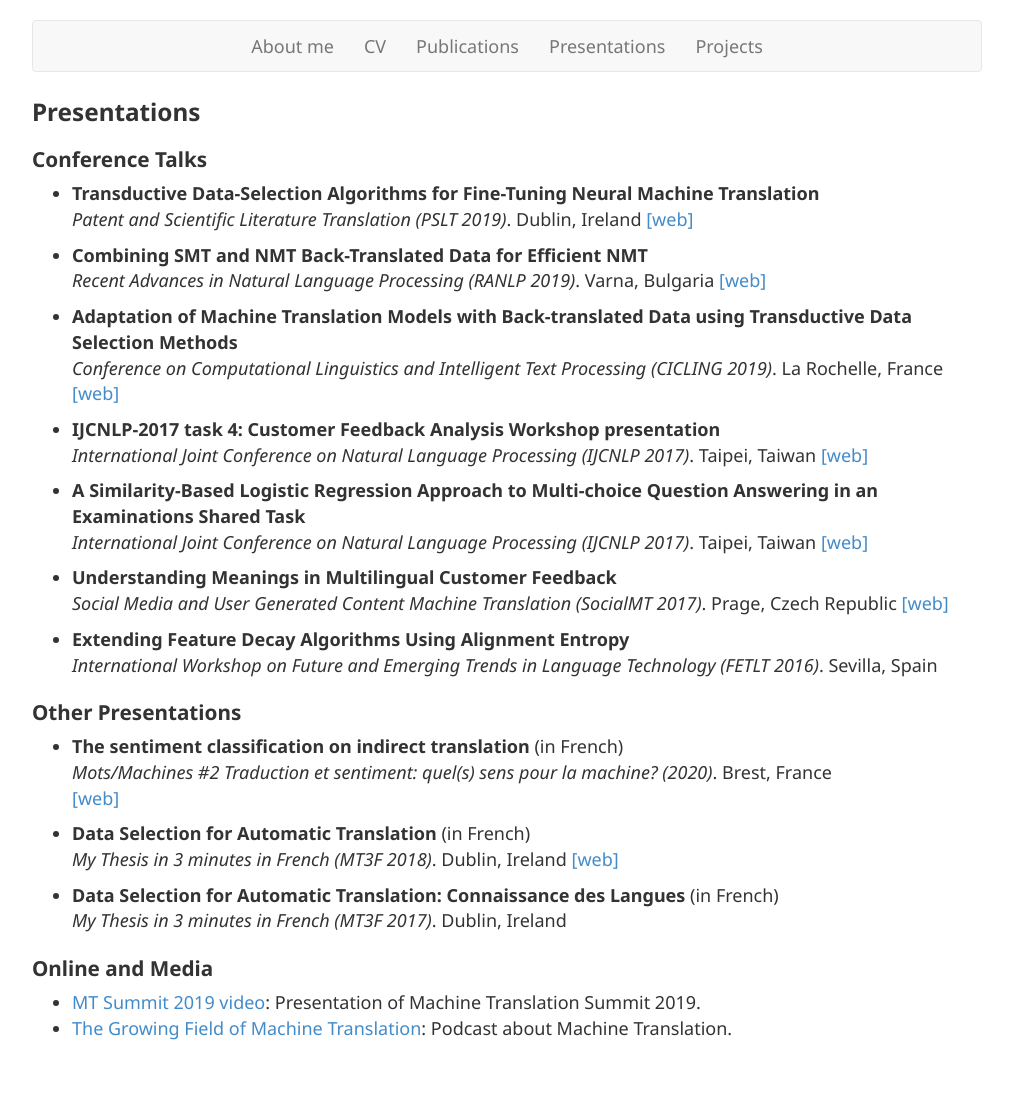
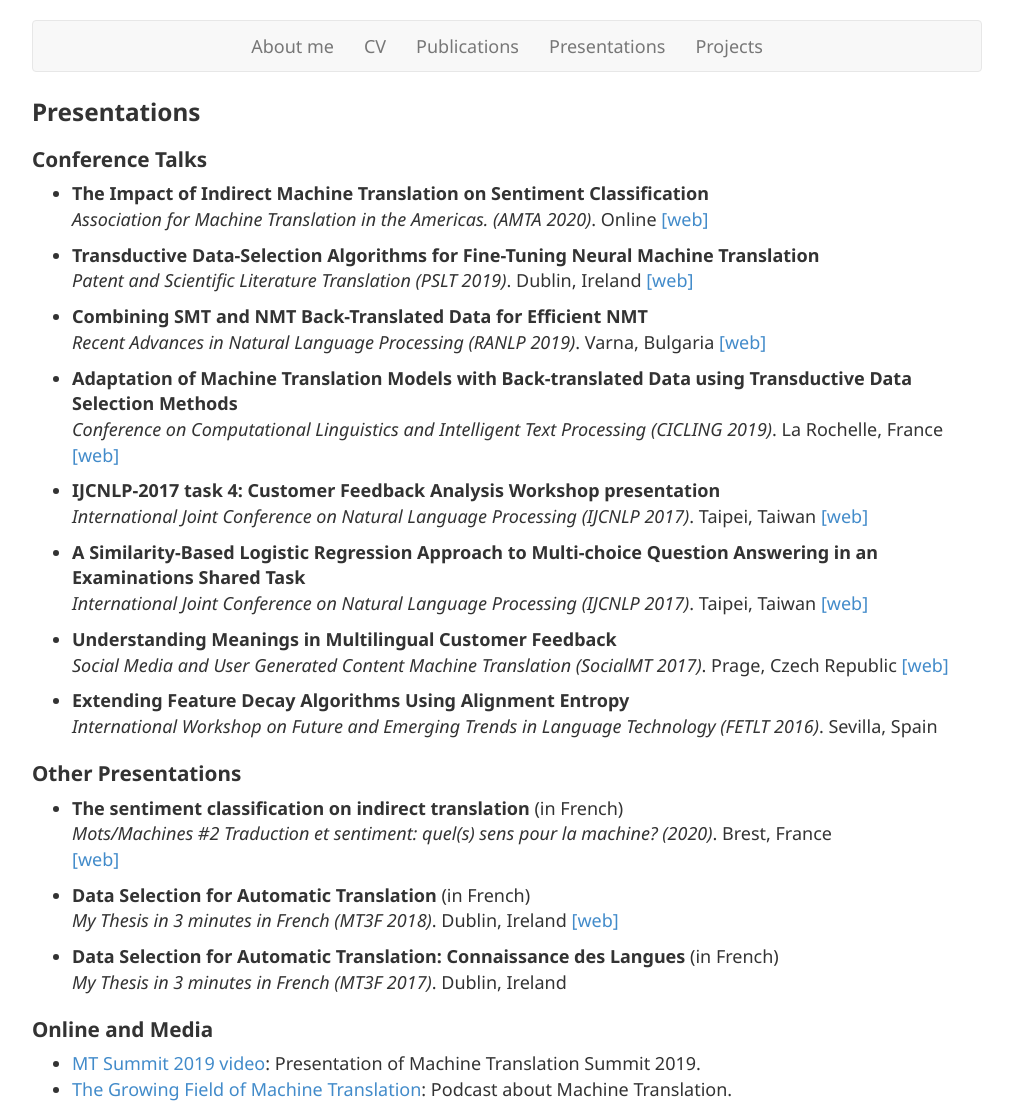
Before and after one commit to alberto-poncelas/alberto-poncelas.github.io, a Jekyll site: the page built from presentations.md, in a window 1280 px wide. Shown: the whole page, without its empty margins (133-1146 px from the left). Built offline with Jekyll 4.4.1, drawn with Linux system fonts in a browser that asks for light colours; nearby versions of some CDN libraries; before the commit the page ends 1051 px from its top, so only the background shows below that.

Commit message:
AMTA conference added

```diff
--- a/presentations.md
+++ b/presentations.md
@@ -7,6 +7,9 @@ layout: default
 # Presentations
 
 ## Conference Talks
+
+* **The Impact of Indirect Machine Translation on Sentiment Classification** <br/>
+*Association for Machine Translation in the Americas. (AMTA 2020)*. Online [[web]](https://amtaweb.org/)
 
 * **Transductive Data-Selection Algorithms for Fine-Tuning Neural Machine Translation** <br/>
 *Patent and Scientific Literature Translation (PSLT 2019)*. Dublin, Ireland [[web]](http://aamtjapio.com/pslt2019/)
```
